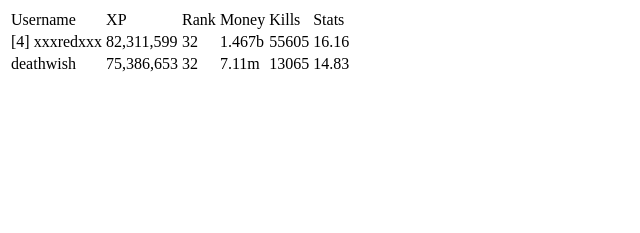
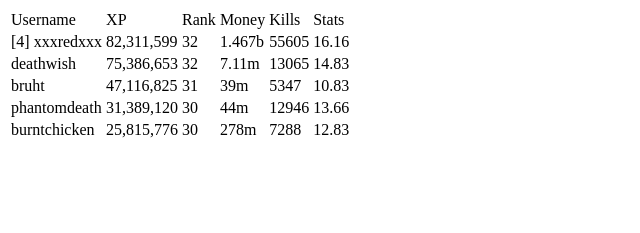
Before and after one commit to PieceOfToast/pieceoftoast.github.io, a plain HTML site: page index.html in a window 1280 px wide. Shown: the whole page, without its empty margins (0-640 px from the left). Drawn offline with Linux system fonts and the light colour scheme.

Commit message:
Update index.html

```diff
--- a/index.html
+++ b/index.html
@@ -31,28 +31,28 @@
 <td>14.83</td>
 </tr>
 <tr>
-<td>&nbsp;</td>
-<td>&nbsp;</td>
-<td>&nbsp;</td>
-<td>&nbsp;</td>
-<td>&nbsp;</td>
-<td>&nbsp;</td>
+<td>bruht</td>
+<td>47,116,825</td>
+<td>31</td>
+<td>39m</td>
+<td>5347</td>
+<td>10.83</td>
 </tr>
 <tr>
-<td>&nbsp;</td>
-<td>&nbsp;</td>
-<td>&nbsp;</td>
-<td>&nbsp;</td>
-<td>&nbsp;</td>
-<td>&nbsp;</td>
+<td>phantomdeath</td>
+<td>31,389,120</td>
+<td>30</td>
+<td>44m</td>
+<td>12946</td>
+<td>13.66</td>
 </tr>
 <tr>
-<td>&nbsp;</td>
-<td>&nbsp;</td>
-<td>&nbsp;</td>
-<td>&nbsp;</td>
-<td>&nbsp;</td>
-<td>&nbsp;</td>
+<td>burntchicken</td>
+<td>25,815,776</td>
+<td>30</td>
+<td>278m</td>
+<td>7288</td>
+<td>12.83</td>
 </tr>
 <tr>
 <td>&nbsp;</td>
```
